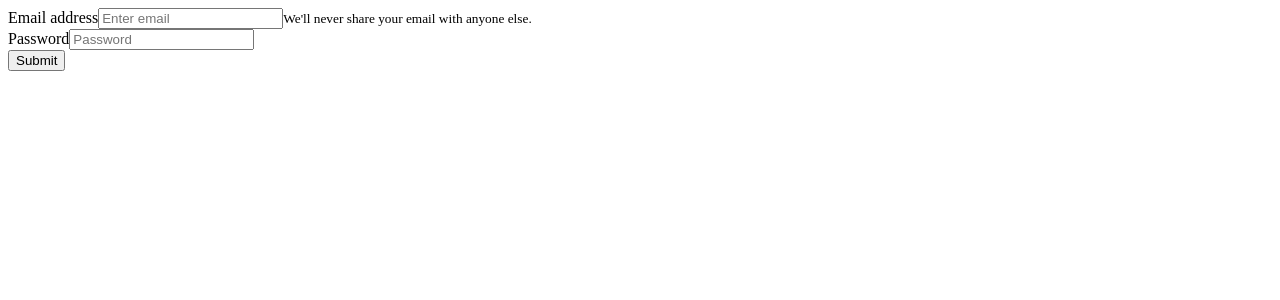
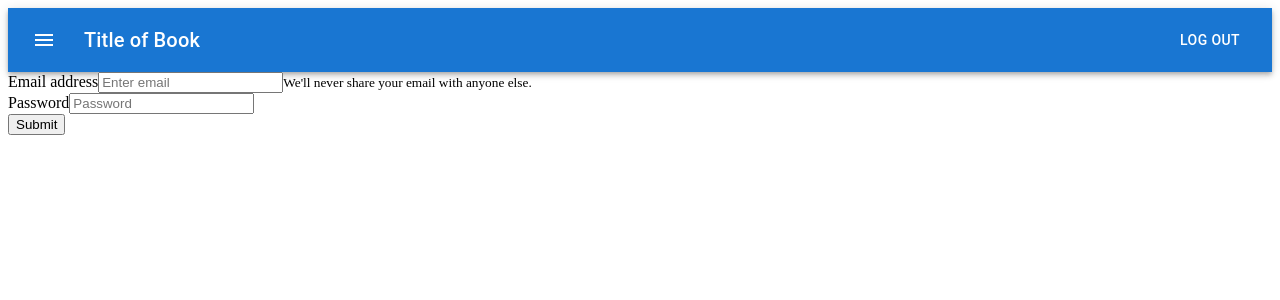
Before and after one commit to joboot/hci-final-interface, a React (Create React App) app: page / in a window 1280 px wide. Shown: the top 300 px of the page. Built offline with nearby package versions, Linux system fonts and the light colour scheme.

Commit message:
Updated Code that has a Header/Top Bar

```diff
--- a/package.json
+++ b/package.json
@@ -3,8 +3,11 @@
   "version": "0.1.0",
   "private": true,
   "dependencies": {
+    "@emotion/react": "^11.10.5",
+    "@emotion/styled": "^11.10.5",
     "@material-ui/core": "^4.12.4",
-    "@mui/icons-material": "^5.10.14",
+    "@mui/icons-material": "^5.10.16",
+    "@mui/material": "^5.10.16",
     "@testing-library/jest-dom": "^5.16.5",
     "@testing-library/react": "^13.4.0",
     "@testing-library/user-event": "^13.5.0",
--- a/src/App.js
+++ b/src/App.js
@@ -2,11 +2,15 @@ import './index.css';
 import Sidebar from './components/sidebar';
 import SignIn from './pages/SignIn';
 import { BrowserRouter as Router } from 'react-router-dom';
+import React from "react";
+import Header from "./components/TopBarComp";
+
 
 function App() {
   return (
     <Router>
       <div className="App">
+        <Header/>
         <SignIn/>
       </div>
     </Router>
--- a/src/components/TopBarComp.js
+++ b/src/components/TopBarComp.js
@@ -1,9 +1,40 @@
 import React, { Component } from 'react'
+import AppBar from "@mui/material/AppBar";
+import Box from "@mui/material/Box";
+import Toolbar from "@mui/material/Toolbar";
+import Typography from "@mui/material/Typography";
+import Button from "@mui/material/Button";
+import IconButton from "@mui/material/IconButton";
+import MenuIcon from "@mui/icons-material/Menu";
 
-export default class TopBarComp extends Component {
-    render() {
-      return (
-        <div></div>
-      )
-    }
-  }
+const Header=() => {
+  return (
+      <AppBar position="static">
+        <Toolbar>
+          {/*Inside the IconButton, we
+           can render various icons*/}
+          <IconButton
+            size="large"
+            edge="start"
+            color="inherit"
+            aria-label="menu"
+            sx={{ mr: 2 }}
+          >
+            {/*This is a simple Menu
+             Icon wrapped in Icon */}
+            <MenuIcon />
+          </IconButton>
+          {/* The Typography component applies
+           default font weights and sizes */}
+
+          <Typography variant="h6"
+            component="div" sx={{ flexGrow: 1 }}>
+            Title of Book
+          </Typography>
+          <Button color="inherit">Log Out</Button>
+        </Toolbar>
+      </AppBar>
+  );
+}
+
+export default Header;
```
Also changed, not shown: 1 other file (tests, documents, lock files or other folders).
